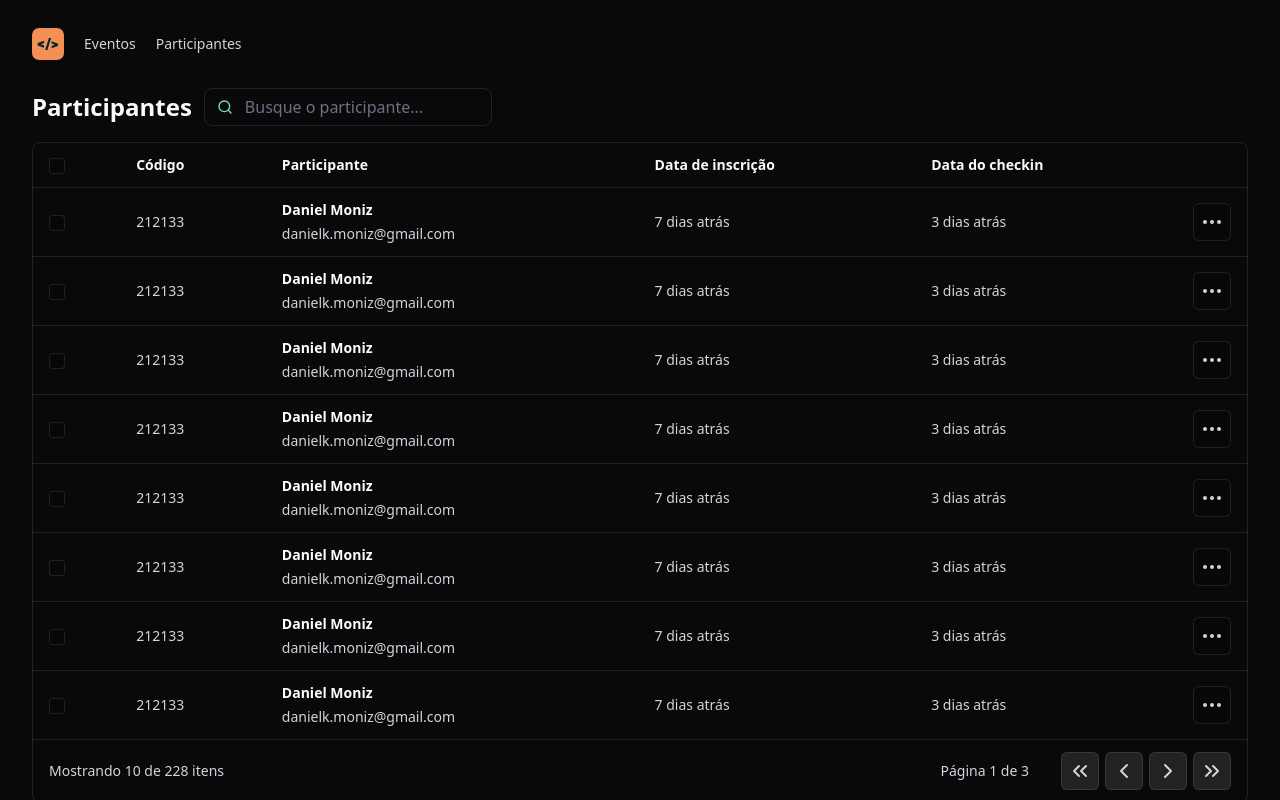
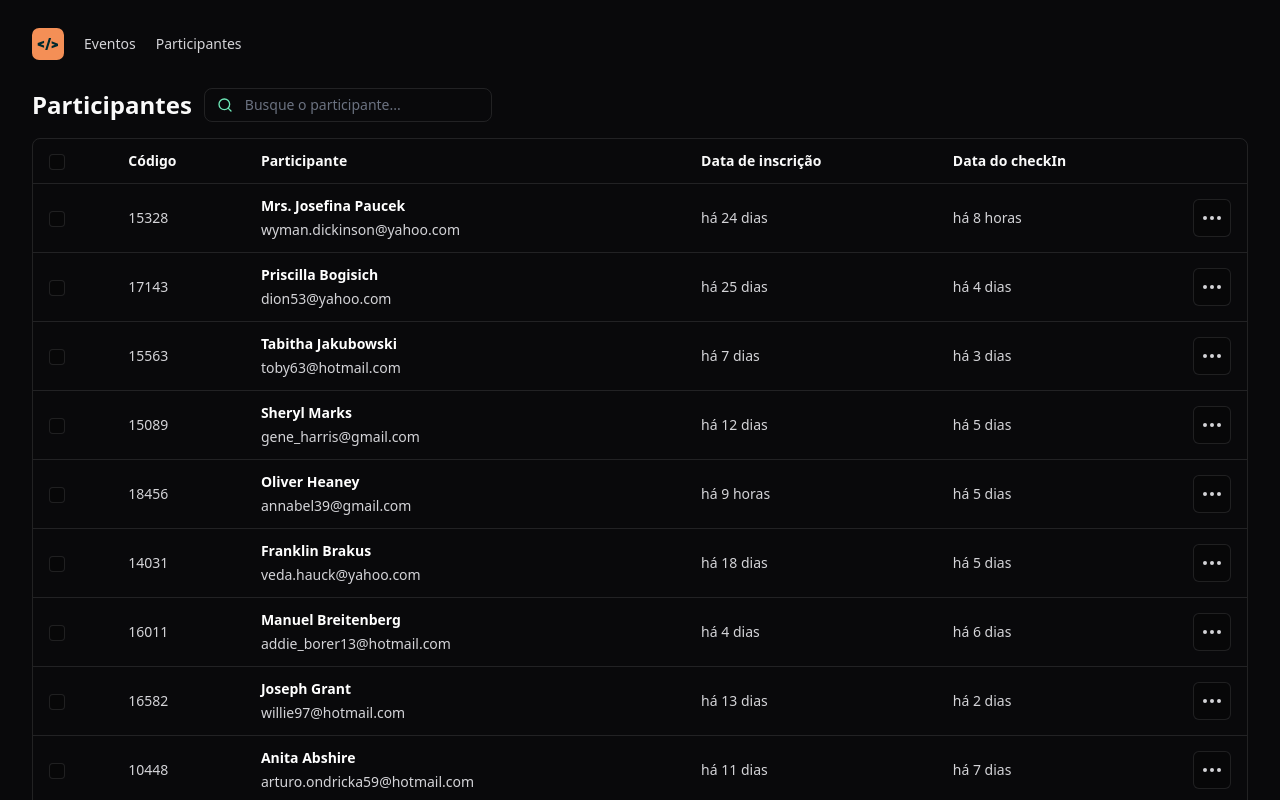
Before and after one commit to daniel-koti/nlw-unite-react, a React (Vite) app: page / in a window 1280 px wide. Shown: the top 800 px of the page. Built offline with nearby package versions, Linux system fonts and the light colour scheme.

Commit message:
feat: create pagination

```diff
--- a/package.json
+++ b/package.json
@@ -10,12 +10,14 @@
     "preview": "vite preview"
   },
   "dependencies": {
+    "dayjs": "^1.11.10",
     "lucide-react": "^0.365.0",
     "react": "^18.2.0",
     "react-dom": "^18.2.0",
     "tailwind-merge": "^2.2.2"
   },
   "devDependencies": {
+    "@faker-js/faker": "^8.4.1",
     "@tailwindcss/forms": "^0.5.7",
     "@types/react": "^18.2.66",
     "@types/react-dom": "^18.2.22",
--- a/src/components/attendee-list.tsx
+++ b/src/components/attendee-list.tsx
@@ -1,18 +1,54 @@
 import { Search, MoreHorizontal, ChevronsLeft, ChevronLeft, ChevronRight, ChevronsRight } from 'lucide-react'
+import dayjs from 'dayjs'
+import 'dayjs/locale/pt-br'
+import relativeTime from 'dayjs/plugin/relativeTime'
+
 import { IconButton } from './icon-button';
 import { Table } from './table/table';
 import { TableHeader } from './table/table-header';
 import { TableCell } from './table/table-cell';
 import { TableRow } from './table/table-row';
+import { ChangeEvent, useState } from 'react';
+import { attendees } from '../data/attendees';
+
+
+
+dayjs.extend(relativeTime)
+dayjs.locale('pt-br')
 
 export function AttendeeList() {
+  const [search, setSearch] = useState('')
+  const [page, setPage] = useState(1)
+
+  const totalPages = Math.ceil(attendees.length / 10)
+
+  function onSearchInputChanged(event: ChangeEvent<HTMLInputElement>) {
+    setSearch(event.target.value)
+  }
+
+  function goToNextPage() {
+    setPage(page + 1)
+  }
+
+  function goToPreviousPage() {
+    setPage(page - 1)
+  }
+
+  function goToFirstPage() {
+    setPage(1)
+  }
+
+  function goToLastPage() {
+    setPage(totalPages)
+  }
+
   return (
    <div className='flex flex-col gap-4'>
       <div className="flex items-center gap-3">
         <h1 className="text-2xl font-bold">Participantes</h1>
-        <div className="px-3 py-1.5 border border-white/10 bg-transparent rounded-lg text-sm w-72 flex items-center gap-3">
+        <div className="px-3 py-1.5 border border-white/10 rounded-lg text-sm w-72 flex items-center gap-3">
           <Search className='size-4 text-emerald-300' />
-          <input placeholder="Busque o participante..."  className="flex-1 outline-none bg-transparent h-auto border-0 p-0 ring-0"/>
+          <input placeholder="Busque o participante..."  className="flex-1 outline-none bg-transparent border-0 p-0 ring-0 text-sm"/>
         </div>
       </div>
 
@@ -25,25 +61,25 @@ export function AttendeeList() {
               <TableHeader>Código</TableHeader>
               <TableHeader>Participante</TableHeader>
               <TableHeader>Data de inscrição</TableHeader>
-              <TableHeader>Data do checkin</TableHeader>
+              <TableHeader>Data do checkIn</TableHeader>
               <TableHeader style={{ width: 64 }}></TableHeader>
             </tr>
           </thead>
           <tbody>
-            {Array.from({ length: 8}).map((_, i) => (
-              <TableRow key={i} className='border-b border-white/10 hover:bg-white/10'>
+            {attendees.slice((page - 1) * 10, page * 10).map((attendee) => (
+              <TableRow key={attendee.id} className='border-b border-white/10 hover:bg-white/10'>
                 <TableCell className='py-3 px-4 text-sm text-zinc-300'>
                   <input type="checkbox" className='size-4 bg-black/20 rounded border border-white/10' />
                 </TableCell>
-                <TableCell className='py-3 px-4 text-sm text-zinc-300'>212133</TableCell>
+                <TableCell className='py-3 px-4 text-sm text-zinc-300'>{attendee.id}</TableCell>
                 <TableCell className='py-3 px-4 text-sm text-zinc-300'>
                   <div className='flex flex-col gap-1'>
-                    <span className='font-semibold text-white'>Daniel Moniz</span>
-                    <span>danielk.moniz@gmail.com</span>
+                    <span className='font-semibold text-white'>{attendee.name}</span>
+                    <span className='lowercase'>{attendee.email}</span>
                   </div>
                 </TableCell>
-                <TableCell className='py-3 px-4 text-sm text-zinc-300'>7 dias atrás</TableCell>
-                <TableCell className='py-3 px-4 text-sm text-zinc-300'>3 dias atrás</TableCell>
+                <TableCell className='py-3 px-4 text-sm text-zinc-300'>{dayjs().to(attendee.createdAt)}</TableCell>
+                <TableCell className='py-3 px-4 text-sm text-zinc-300'>{dayjs().to(attendee.checkedInAt)}</TableCell>
                 <TableCell className='py-3 px-4 text-sm text-zinc-300'>
                   <IconButton transparent className='bg-black/20 border border-white/10 rounded-md p-1.5'>
                     <MoreHorizontal className='siz-4' />
@@ -56,26 +92,26 @@ export function AttendeeList() {
           <tfoot>
             <tr>
               <TableCell colSpan={3} className='py-3 px-4 text-sm text-zinc-300'>
-                Mostrando 10 de 228 itens
+                Mostrando 10 de {attendees.length} itens
               </TableCell>
               <td colSpan={3} className='py-3 px-4 text-sm text-zinc-300 text-right'>
                 <div className='inline-flex items-center gap-8'>
-                  <span>Página 1 de 3</span>
+                  <span>Página {page} de {totalPages}</span>
 
                   <div className='flex gap-1.5'>
-                    <IconButton>
+                    <IconButton onClick={goToFirstPage} disabled={page === 1}>
                       <ChevronsLeft className='siz-4' />
                     </IconButton>
 
-                    <IconButton>
+                    <IconButton onClick={goToPreviousPage} disabled={page === 1}>
                       <ChevronLeft className='siz-4' />
                     </IconButton>
 
-                    <IconButton>
+                    <IconButton onClick={goToNextPage} disabled={page === totalPages}>
                       <ChevronRight className='siz-4' />
                     </IconButton>
 
-                    <IconButton>
+                    <IconButton onClick={goToLastPage} disabled={page === totalPages}>
                       <ChevronsRight className='siz-4' />
                     </IconButton>
                   </div>
--- /dev/null
+++ b/src/data/attendees.ts
@@ -0,0 +1,11 @@
+import { faker } from '@faker-js/faker'
+
+export const attendees = Array.from({ length: 200 }).map(() => {
+  return {
+    id: faker.number.int({ min: 10000, max: 20000 }),
+    name: faker.person.fullName(),
+    email: faker.internet.email(),
+    createdAt: faker.date.recent({ days: 30 }),
+    checkedInAt: faker.date.recent({ days: 7 }),
+  }
+})
```
Also changed, not shown: 1 other file (tests, documents, lock files or other folders).
